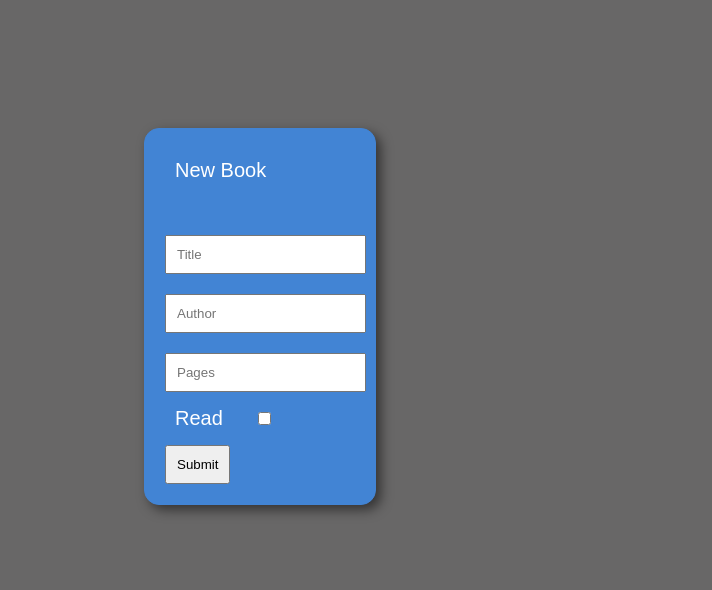
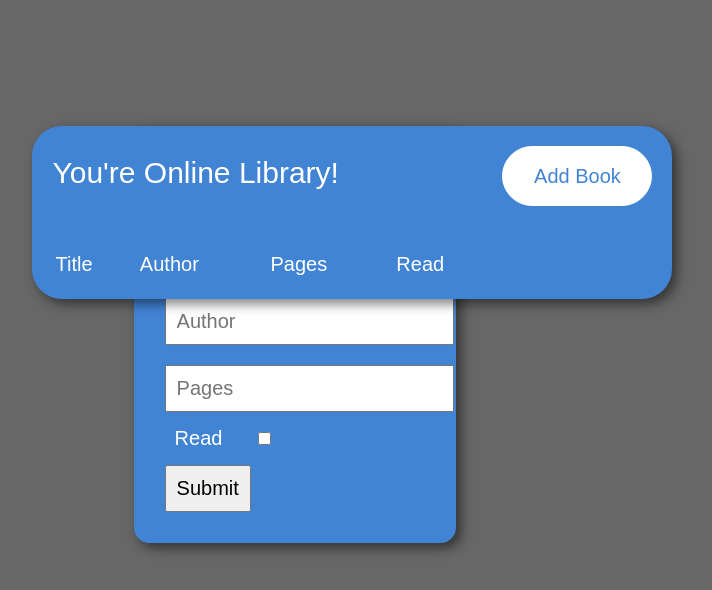
Before and after one commit to GeneZijlboot/Library, a plain HTML site: page index.html in a window 1280 px wide. Shown: the whole page, without its empty margins (380-1092 px from the left). Drawn offline with Linux system fonts and the light colour scheme.

Commit message:
overlap and center it
{

```diff
--- a/index.html
+++ b/index.html
@@ -6,10 +6,22 @@
         <link rel="stylesheet" href="style.css">
     </head>
      <body>
+        <div class="Container">
+            <div class="Library">
+                <p style="font-size: 30px; margin-top: 10px;">You're Online Library!</p>
+                <button onclick="AppearBaby()">Add Book</button>
+                <table>
+                    <tr>
+                        <td>Title</td>
+                        <td>Author</td>
+                        <td>Pages</td>
+                        <td>Read</td>
+                    </tr>
+                </table>
+            </div>
             <div class="HiddenForm">
                 <form>
-                <p>New Book</p>
-                <br>
+                    <p class="text" style="font-size: 30px;">New Book</p>
                     <input type="name" id="Title" name="Title" placeholder="Title" required>
                     <br>
                     <input type="name" id="author" name="author" placeholder="Author" required>
@@ -17,10 +29,11 @@
                     <input type="name" id="Pages" name="Pages" placeholder="Pages" required>
                     <br>
                     <label for="Read">Read </label>
-                <input type="checkbox" id="Read" name="Read">
+                    <input style="cursor: pointer;" type="checkbox" id="Read" name="Read">
                     <br>
-                <input type="submit">
+                    <input style="cursor: pointer;" type="submit">
                 </form>
+            </div>
         </div>
         <script src="script.js"></script>
     </body>
--- a/style.css
+++ b/style.css
@@ -1,25 +1,57 @@
 body{
-    margin: 0px;
     font-family: Arial;
+    color:white;
     font-size: 20px;
-    color:white;
     background-color: rgb(104, 103, 103);
 }
 
+.Container{
+    position: relative;
+
+}
+
+.Library{
+    background-color: rgb(66, 132, 212);
+    position: absolute;
+    visibility: visible;
+    display: grid;
+    width: 600px;
+    grid-template-columns: 3fr 1fr;
+    row-gap: 30px;
+    padding: 20px;
+    border-radius: 30px;
+    box-shadow: 5px 5px 12px rgba(0,0,0,0.5);
+    margin-left: 32%;
+}
+
+button{
+    background-color: white;
+    border: 1px solid white;
+    color: rgb(66, 132, 212);
+    border-radius: 40px;
+    font-size: 20px;
+    cursor: pointer;
+    height: 60px;
+}
+
+
+
 .HiddenForm{
     visibility: visible; /*very importend --> when clicking button let this div appear!*/
-    margin: 0 auto;
-    width: 210px;
-    justify-content: center;
-    margin-top: 10%;
+    width: 280px;
     background-color: rgb(66, 132, 212);
+    border-radius: 15px;
     border: 1px rgb(66, 132, 212) solid;
     box-shadow: 5px 5px 12px rgba(0,0,0,0.5);
-    border-radius: 15px;
-    padding: 10px;
+    padding: 20px;
+    z-index: 9;
+    margin: 0;
+    margin-left: 40%;
+    margin-top: 10%;
 }
 
-p, input, label{
+.text, input, label{
+    font-size: 20px;
     padding: 10px;
     margin: 10px;
 }
```
Lines whose indentation alone changed are shown as unchanged.
